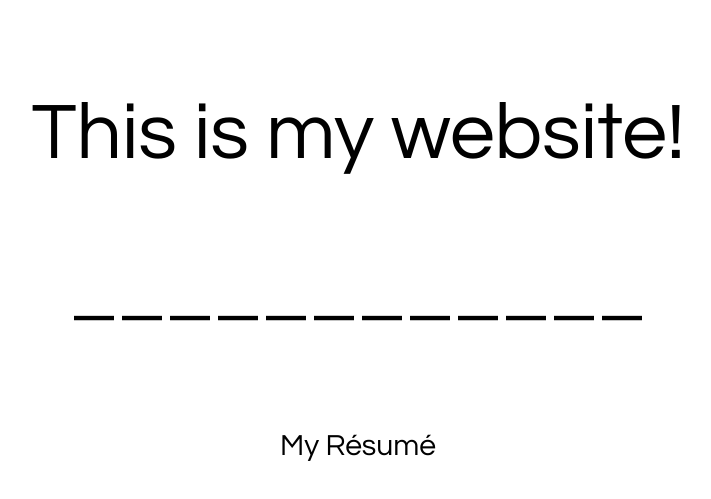
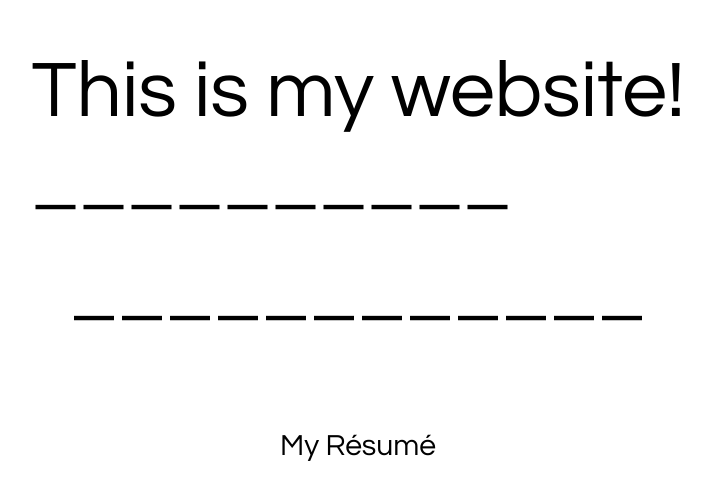
Before and after one commit to blongen1/blongen1.github.io, a plain HTML site: page index.html in a window 1280 px wide. Shown: the part 115-614 px from the top of the page, without its empty margins (282-993 px from the left). Drawn offline with Linux system fonts and the light colour scheme.

Commit message:
testing new line

```diff
--- a/index.html
+++ b/index.html
@@ -10,7 +10,10 @@
 	<body>
 
 		<div class=welcome>
-			<p>This is my website!</p>
+			<p>This is my website!
+			<br>
+			__________
+			</p>
 		</div>
 
 		<div class=horizline>
```
